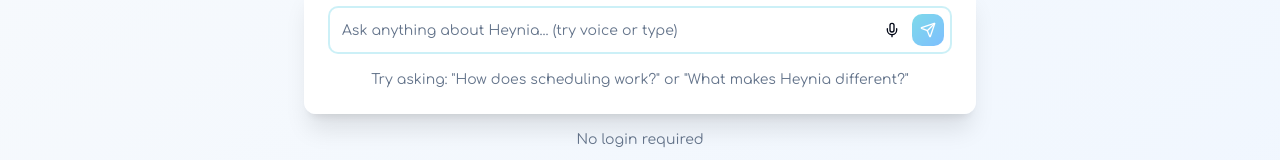
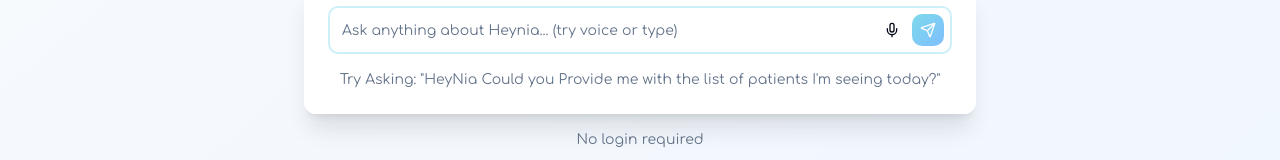
Before and after one commit to kevoduor/heynia-dental-platform, a React (Vite) app: page / in a window 1280 px wide. Shown: the part 591-751 px from the top of the page. Built offline with nearby package versions, Linux system fonts and the light colour scheme.

Commit message:
Refactor AI search window prompt
Update the prompt in the AI search window to a more specific example.

```diff
--- a/src/components/AISearchWindow.tsx
+++ b/src/components/AISearchWindow.tsx
@@ -211,7 +211,7 @@ const AISearchWindow = ({ onSearch }: AISearchWindowProps) => {
 
           <div className="text-center">
             <p className="text-sm text-muted-foreground">
-              Try asking: "How does scheduling work?" or "What makes Heynia different?"
+              Try Asking: "HeyNia Could you Provide me with the list of patients I'm seeing today?"
             </p>
           </div>
         </div>
```
